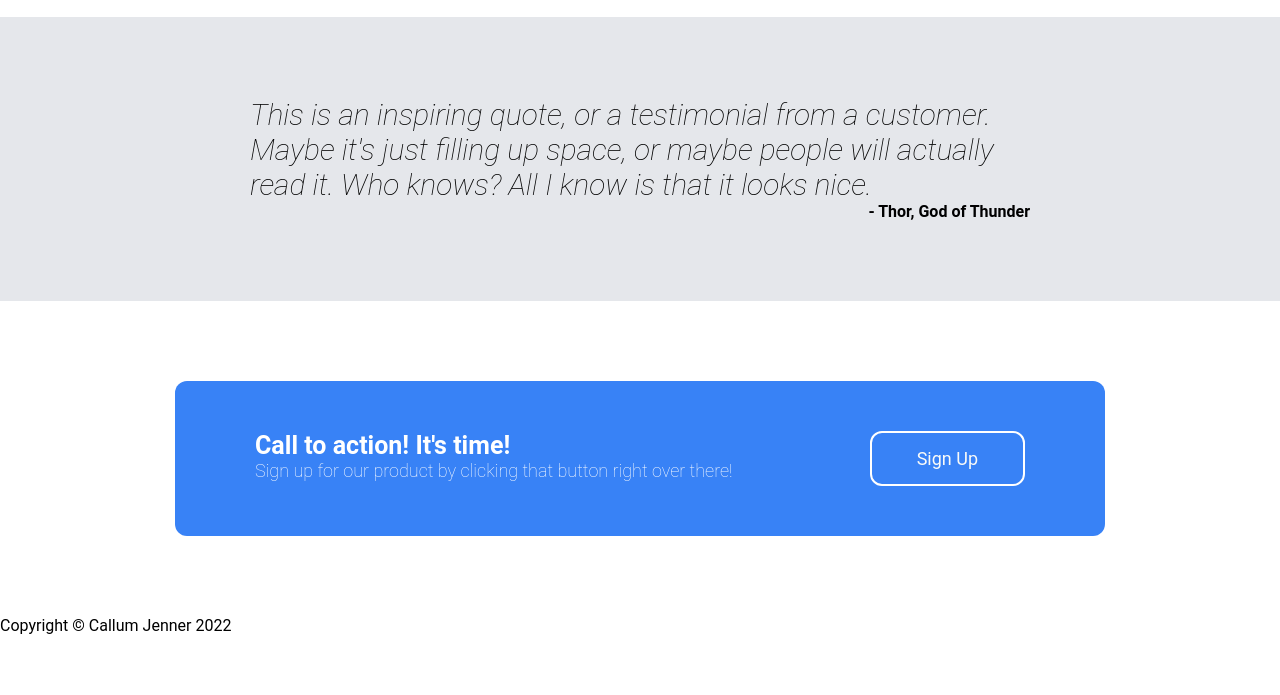
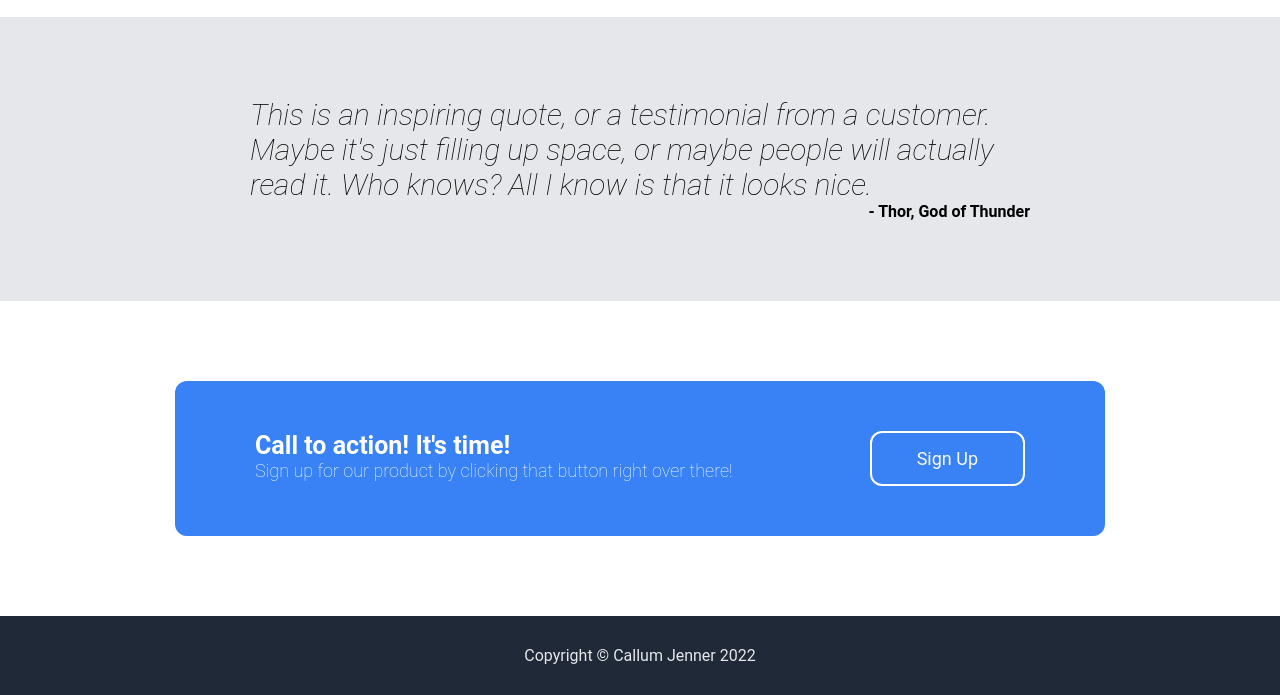
Before and after one commit to CallumJenner/Odin-Project-Foundatios-Landing-Page, a plain HTML site: page index.html in a window 1280 px wide. Shown: the part 897-1592 px from the top of the page. Before the commit the page ends 1532 px from the top, so only its background shows below. Drawn offline with Linux system fonts and the light colour scheme.

Commit message:
Add style to footer

```diff
--- a/style.css
+++ b/style.css
@@ -166,3 +166,19 @@ body {
 }
 
 /* End of Call to Action */
+
+/* Footer */
+
+.footer {
+    background-color: #1F2937;
+    padding: 30px;
+    display: flex;
+    justify-content: center;
+}
+
+.footer span {
+    text-align: center;
+    color: #E5E7EB;
+}
+
+/* End of Footer */
```
